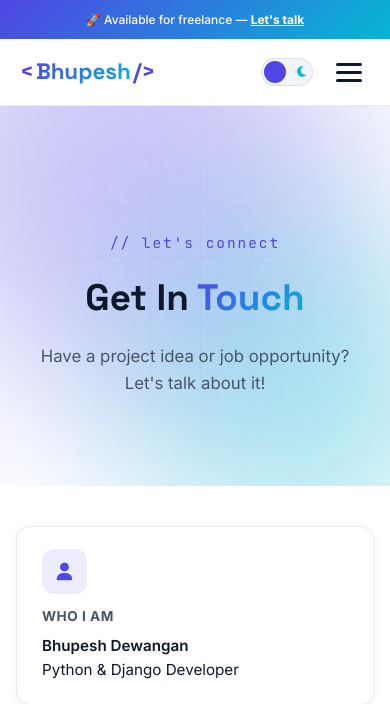
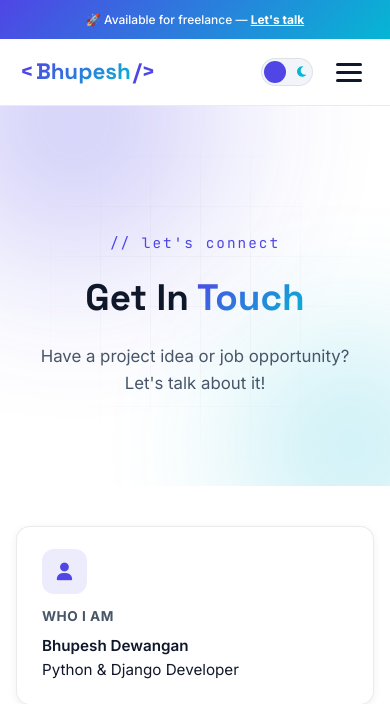
Before and after one commit to bhupeshkd/portfolio, a Django app: page /contact/ in a window 390 px wide. Shown: the top 704 px of the page. Run offline with Django 5.2, Linux system fonts and the light colour scheme; some libraries are stand-ins or nearby versions.

Commit message:
Update portfolio CSS styles

```diff
--- a/static/css/style.css
+++ b/static/css/style.css
@@ -77,6 +77,7 @@ html[data-theme="dark"] {
 
 html {
     scroll-behavior: smooth;
+    overflow-x: hidden;
 }
 
 body {
@@ -840,6 +841,7 @@ input:checked+.slider {
     margin-top: 25px;
     padding-top: 25px;
     border-top: 1px solid var(--border);
+    flex-wrap: wrap;
 }
 
 .stat-item {
@@ -870,6 +872,7 @@ input:checked+.slider {
     display: flex;
     gap: 15px;
     margin-top: 25px;
+    flex-wrap: wrap;
 }
 
 .social-3d {
@@ -2824,6 +2827,10 @@ html[data-theme="dark"] .icon-django i {
 }
 
 @media (max-width: 768px) {
+    .hero-section {
+        overflow: hidden;
+    }
+
     .hero-container {
         grid-template-columns: 1fr;
         text-align: center;
@@ -2834,16 +2841,22 @@ html[data-theme="dark"] .icon-django i {
         margin-right: auto;
     }
 
-    .hero-buttons,
+    .hero-buttons {
+        display: flex;
+        flex-wrap: wrap;
+        justify-content: center;
+        gap: 10px;
+    }
+
+    .hero-buttons .btn-3d {
+        margin-right: 0;
+    }
+
     .hero-stats,
     .hero-socials {
         justify-content: center;
     }
 
-    .hero-stats {
-        justify-content: center;
-    }
-
     .hero-badge {
         margin-left: auto;
         margin-right: auto;
@@ -2859,6 +2872,25 @@ html[data-theme="dark"] .icon-django i {
 
     .hero-right {
         display: none;
+    }
+
+    .orb-1 {
+        width: 250px;
+        height: 250px;
+        top: -80px;
+        left: -80px;
+    }
+
+    .orb-2 {
+        width: 200px;
+        height: 200px;
+        bottom: -60px;
+        right: -60px;
+    }
+
+    .orb-3 {
+        width: 120px;
+        height: 120px;
     }
 
     .scroll-indicator {
```
